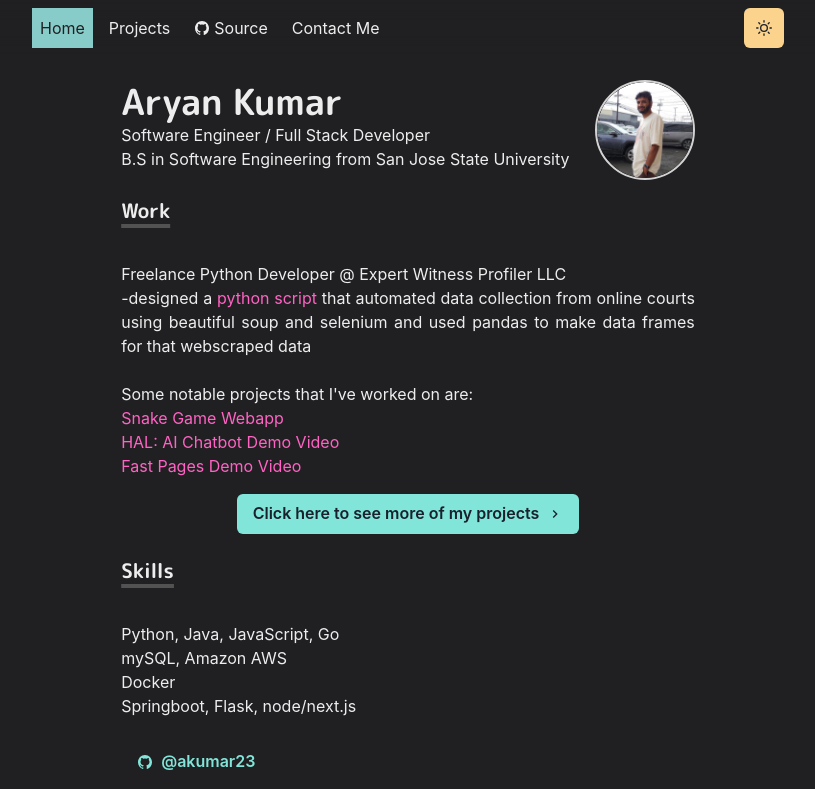
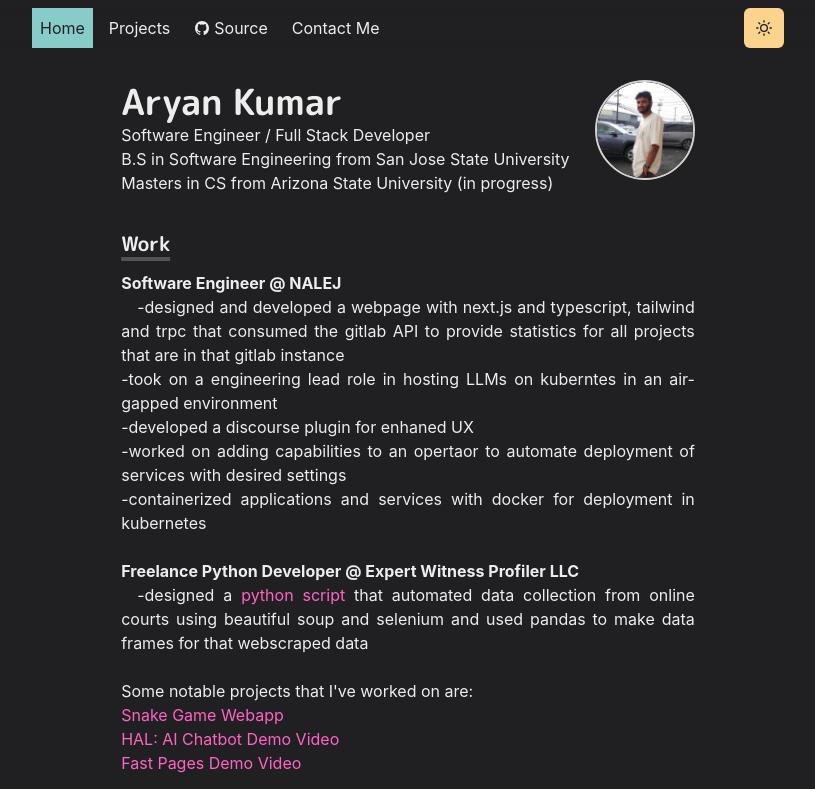
Before and after one commit to akumar23/aryankumar.io, a Next.js app: page /home in a window 1280 px wide. Shown: the top 789 px of the page, without its empty margins (232-1047 px from the left). Built offline with nearby package versions, Linux system fonts and the light colour scheme.

Commit message:
updated work section

```diff
--- a/pages/home.js
+++ b/pages/home.js
@@ -1,5 +1,5 @@
-import Image from 'next/image'
-import NextLink from 'next/link'
+import Image from "next/image";
+import NextLink from "next/link";
 import {
   Link,
   Container,
@@ -12,41 +12,38 @@ import {
   useColorModeValue,
   chakra,
   Tab,
-  Center
-} from '@chakra-ui/react'
-import Paragraph from '../components/paragraph'
-import Section from '../components/section'
-import { ChevronRightIcon } from '@chakra-ui/icons'
-import { IoLogoGithub } from 'react-icons/io5'
+  Center,
+} from "@chakra-ui/react";
+import Paragraph from "../components/paragraph";
+import Section from "../components/section";
+import { ChevronRightIcon } from "@chakra-ui/icons";
+import { IoLogoGithub } from "react-icons/io5";
 
-import { GridItem } from '../components/grid-item'
-import {motion} from 'framer-motion'
+import { GridItem } from "../components/grid-item";
+import { motion } from "framer-motion";
 
-import thumbHal from '../public/projectImage/hal.png'
-import thumbFast from '../public/projectImage/fast-pages.png'
-import thumbSnake from '../public/projectImage/snake.png'
-import thumbRest from '../public/projectImage/rest.png'
-import thumbRank from '../public/projectImage/heroRank.png'
-import thumbTest from '../public/projectImage/ai-test.png'
-
-
-
+import thumbHal from "../public/projectImage/hal.png";
+import thumbFast from "../public/projectImage/fast-pages.png";
+import thumbSnake from "../public/projectImage/snake.png";
+import thumbRest from "../public/projectImage/rest.png";
+import thumbRank from "../public/projectImage/heroRank.png";
+import thumbTest from "../public/projectImage/ai-test.png";
 
 const ProfileImage = chakra(Image, {
-  shouldForwardProp: prop => ['width', 'height', 'src', 'alt'].includes(prop)
-})
+  shouldForwardProp: (prop) => ["width", "height", "src", "alt"].includes(prop),
+});
 
 const Home = () => (
-
   <Container>
     <br></br>
-      <Box display={{ md: 'flex' }}>
+    <Box display={{ md: "flex" }}>
       <Box flexGrow={1}>
         <Heading as="h2" variant="page-title">
           Aryan Kumar
         </Heading>
         <p>Software Engineer / Full Stack Developer</p>
         <p>B.S in Software Engineering from San Jose State University</p>
+        <p>Masters in CS from Arizona State University (in progress)</p>
       </Box>
       <Box
         flexShrink={0}
@@ -71,40 +68,82 @@ const Home = () => (
             width="100%"
             height="100%"
           />
-
         </Box>
       </Box>
     </Box>
+
+    <br></br>
 
     <Section delay={0.1}>
       <Heading as="h3" variant="section-title">
         Work
       </Heading>
+
+      <h4>
+        <b>Software Engineer @ NALEJ</b>
+      </h4>
+
       <Paragraph>
+        -designed and developed a webpage with next.js and typescript, tailwind and trpc that consumed
+        the gitlab API to provide statistics for all projects that are in that
+        gitlab instance
+        <br></br>
+        -took on a engineering lead role in hosting LLMs on kuberntes in an
+        air-gapped environment
+        <br></br>
+        -developed a discourse plugin for enhaned UX
+        <br></br>
+        -worked on adding capabilities to an opertaor to automate deployment of
+        services with desired settings
+        <br></br>
+        -containerized applications and services with docker for deployment in
+        kubernetes
+        </Paragraph>
 
         <br></br>
-          Freelance Python Developer @ Expert Witness Profiler LLC
 
-          <br></br>
-            -designed a {' '}
-          <NextLink href="https://github.com/akumar23/CourtScraper" passHref scroll={false}>
+        <h4>
+          <b>Freelance Python Developer @ Expert Witness Profiler LLC</b>
+        </h4>
+
+        <Paragraph>
+        -designed a{" "}
+        <NextLink
+          href="https://github.com/akumar23/CourtScraper"
+          passHref
+          scroll={false}
+        >
           <Link>python script</Link>
-          </NextLink> that automated data collection from online courts using beautiful soup and selenium
-                       and used pandas to make data frames for that webscraped data
-
+        </NextLink>{" "}
+        that automated data collection from online courts using beautiful soup
+        and selenium and used pandas to make data frames for that webscraped
+        data
         <br></br>
         <br></br>
+
         Some notable projects that I've worked on are:
         <br></br>
-          <NextLink href="https://snake-webapp.herokuapp.com/" passHref scroll={false}>
+        <NextLink
+          href="https://snake-webapp.herokuapp.com/"
+          passHref
+          scroll={false}
+        >
           <Link>Snake Game Webapp</Link>
         </NextLink>
         <br></br>
-          <NextLink href="https://youtu.be/dVwozVz11ho?t=78" passHref scroll={false}>
+        <NextLink
+          href="https://youtu.be/dVwozVz11ho?t=78"
+          passHref
+          scroll={false}
+        >
           <Link>HAL: AI Chatbot Demo Video</Link>
         </NextLink>
         <br></br>
-          <NextLink href="https://youtu.be/FfhoEv2LEoI?t=17" passHref scroll={false}>
+        <NextLink
+          href="https://youtu.be/FfhoEv2LEoI?t=17"
+          passHref
+          scroll={false}
+        >
           <Link>Fast Pages Demo Video</Link>
         </NextLink>
       </Paragraph>
@@ -123,11 +162,13 @@ const Home = () => (
       </Heading>
       <Paragraph>
         <br></br>
-            Python, Java, JavaScript, Go
+        TypeScript, Python, Java, Go
+        <br></br>
+        Kubernetes, Docker, Terraform
+        <br></br>
+        Keycloak, REST APIs, tailwind
         <br></br>
         mySQL, Amazon AWS
-            <br></br>
-            Docker
         <br></br>
         Springboot, Flask, node/next.js
       </Paragraph>
@@ -149,6 +190,6 @@ const Home = () => (
       </List>
     </Section>
   </Container>
-)
-export default Home
-export { getServerSideProps } from '../components/chakra'
+);
+export default Home;
+export { getServerSideProps } from "../components/chakra";
```
Lines whose indentation alone changed are shown as unchanged.
